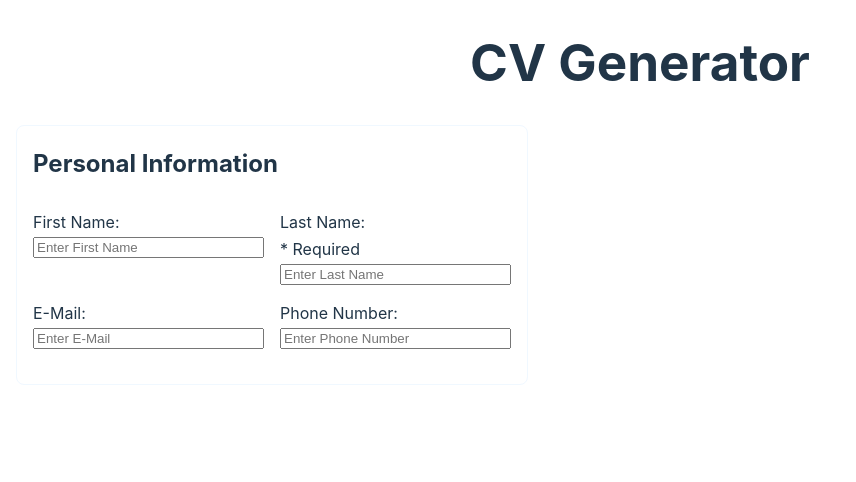
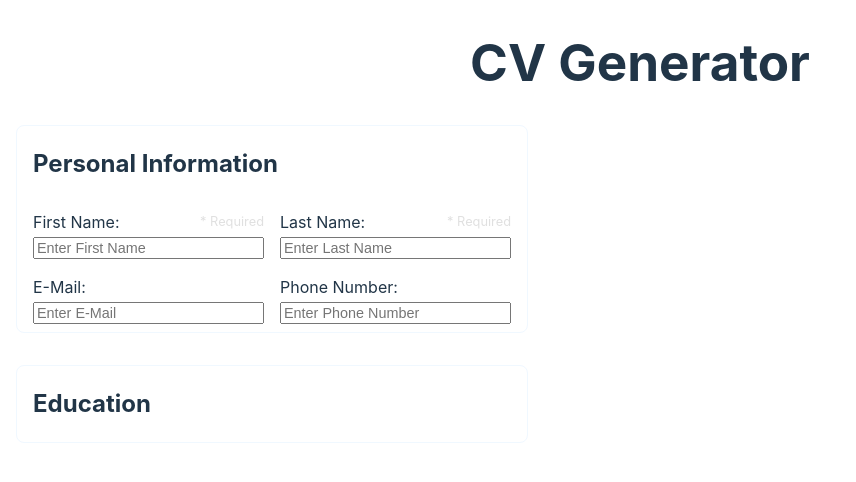
Before and after one commit to NummNuttzCDXX/cv-app, a React (Vite) app: page / in a window 1280 px wide. Shown: the top 482 px of the page, without its empty margins (0-856 px from the left). Built offline with nearby package versions, Linux system fonts and the light colour scheme.

Commit message:
Add 'Education' component with inputs (add btn doesnt work yet) -- Add required attr to 'General' inputs

```diff
--- a/src/App.jsx
+++ b/src/App.jsx
@@ -3,6 +3,7 @@ import './styles/App.css';
 import GeneralInfo from './components/GeneralInfo';
 import Header from './components/Head';
 import Doc from './components/Doc';
+import Education from './components/Education';
 import Dropdown from './components/Dropdown';
 
 /**
@@ -50,6 +51,10 @@ function App() {
 							phone={phone} onChangePhone={onChangePhone}
 						/>
 					</Dropdown>
+
+					<Dropdown title={'Education'} name={'education'}>
+						<Education />
+					</Dropdown>
 				</div>
 
 				<Doc fullName={fullName} email={email} phone={phone}/>
--- /dev/null
+++ b/src/components/Education.jsx
@@ -0,0 +1,57 @@
+import {useState} from 'react';
+import '../styles/Education.css';
+
+export default function Education() {
+	// State for if add btns been pressed
+	const [add, setAdd] = useState(false);
+
+	const handleCancel = () => {
+		// Clear inputs
+		const inputs = document.querySelectorAll('.education input');
+		inputs.forEach((input) => input.value = '');
+
+		// Remove inputs by setting 'add' to false
+		setAdd(false);
+	};
+
+	return (
+		<>
+			<form>
+				{/* When add btn is clicked, inputs will show */}
+				{add &&
+				<>
+					<label> School: <span>* Required</span>
+						<input placeholder='Enter School / University' required />
+					</label>
+
+					<label> Degree: <span>* Required</span>
+						<input placeholder='Degree / Field of study' required />
+					</label>
+
+					<label> Start Date:
+						<input type='date' />
+					</label>
+
+					<label> End Date:
+						<input type='date' />
+					</label>
+
+					<label> Location:
+						<input placeholder='Enter Location' />
+					</label>
+				</>
+				}
+
+				<div className="btn-container">
+					{/* When add-btn is clicked, other btns will show */}
+					{add && <button className='cancel-education' type='button'
+						onClick={handleCancel}>Cancel</button>}
+
+					<button className="add-education" type='button'
+						onClick={() => setAdd(!add)}> Add
+					</button>
+				</div>
+			</form>
+		</>
+	);
+}
--- a/src/components/GeneralInfo.jsx
+++ b/src/components/GeneralInfo.jsx
@@ -12,12 +12,12 @@ export default function GeneralInfo({
 	return (
 		<>
 			<form>
-				<label>First Name:
-					<input value={first} onChange={onChangeFirst}
+				<label>First Name: <span>* Required</span>
+					<input value={first} onChange={onChangeFirst} required
 						placeholder="Enter First Name" />
 				</label>
 				<label> Last Name: <span>* Required</span>
-					<input value={last} onChange={onChangeLast}
+					<input value={last} onChange={onChangeLast} required
 						placeholder="Enter Last Name" />
 				</label>
 
--- /dev/null
+++ b/src/styles/Education.css
@@ -0,0 +1,19 @@
+.btn-container {
+	grid-column: 1 / -1;
+
+
+	display: flex;
+	flex-direction: row;
+	justify-content: center;
+	gap: .5rem;
+}
+
+/* "Description" text ('* Required') */
+label > span {
+	position: absolute;
+	top: .2em;
+	right: 0;
+
+	font-size: .8em;
+	color: rgba(216, 216, 216, 0.8);
+}
--- a/src/styles/index.css
+++ b/src/styles/index.css
@@ -68,6 +68,12 @@ label {
   display: flex;
   flex-direction: column;
   gap: .2rem;
+
+  position: relative;
+}
+
+input {
+  font-size: .9em;
 }
 
 /* Utility classes */
```
